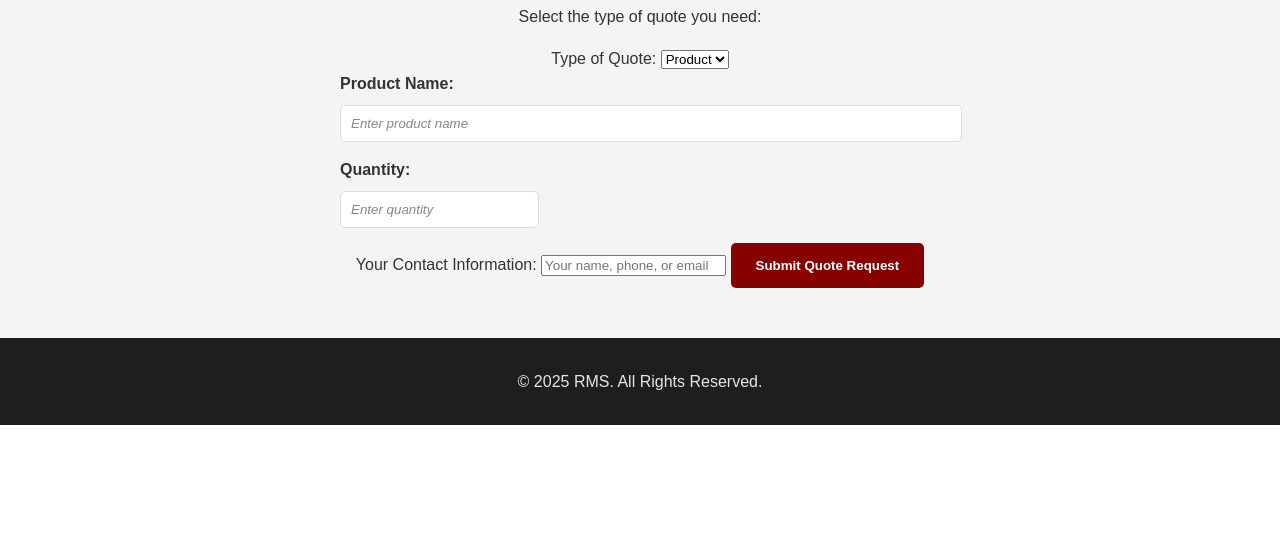
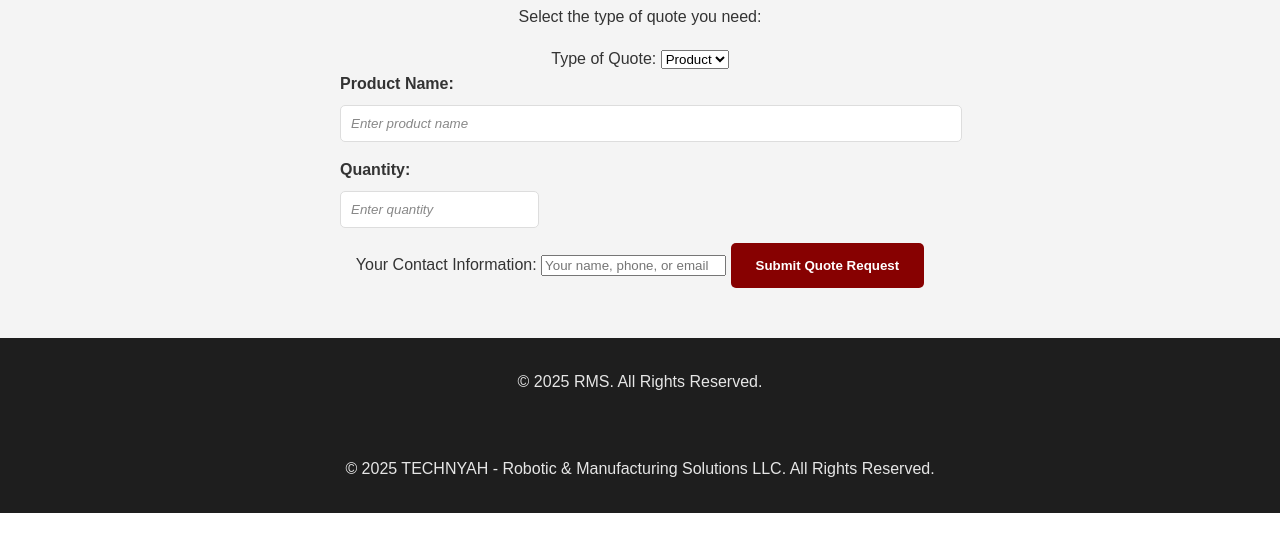
Before and after one commit to mo-hadid/mawqe3-rms, a plain HTML site: page quote.html in a window 1280 px wide. Shown: the part 137-688 px from the top of the page. Drawn offline with Linux system fonts and the light colour scheme.

Commit message:
Update quote.html

```diff
--- a/quote.html
+++ b/quote.html
@@ -63,5 +63,9 @@
             }
         });
     </script>
+        <!-- Footer -->
+    <footer class="footer">
+        <p>&copy; 2025 TECHNYAH - Robotic & Manufacturing Solutions LLC. All Rights Reserved.</p>
+    </footer>
 </body>
 </html>
```
